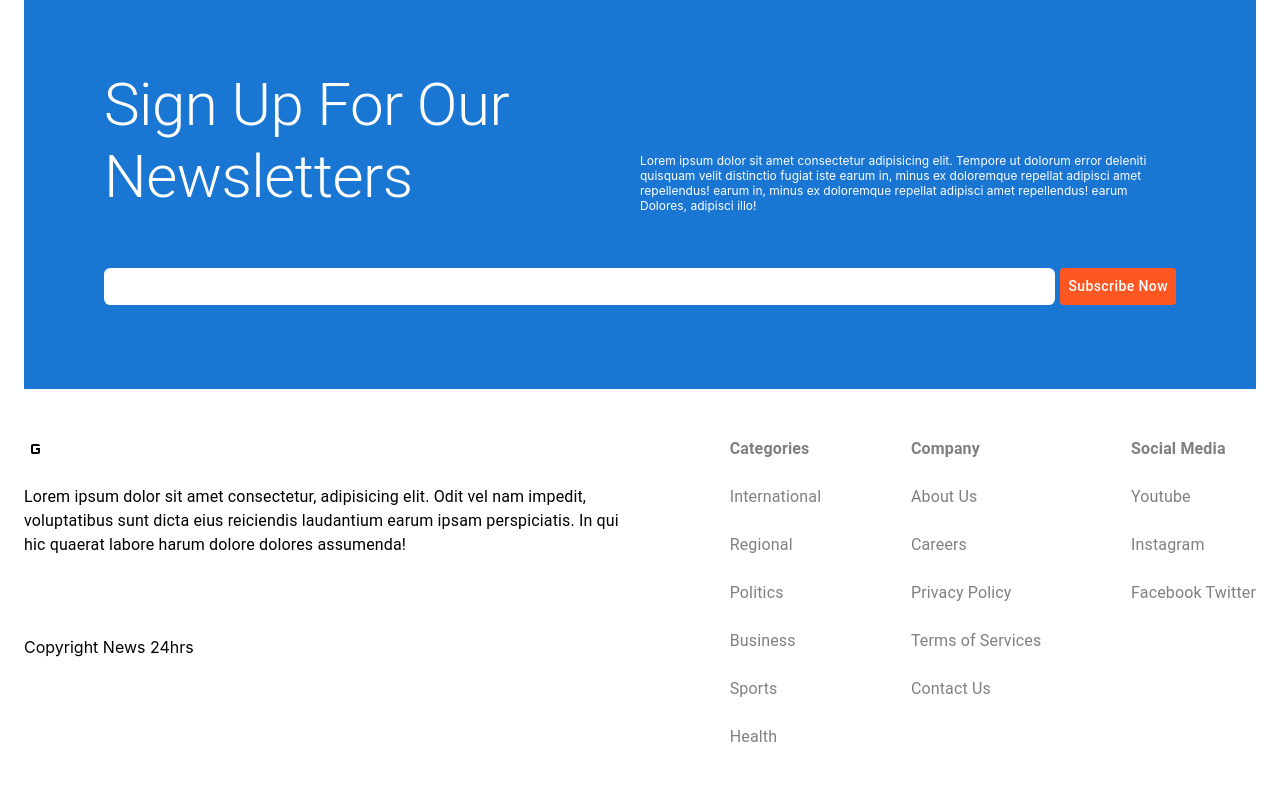
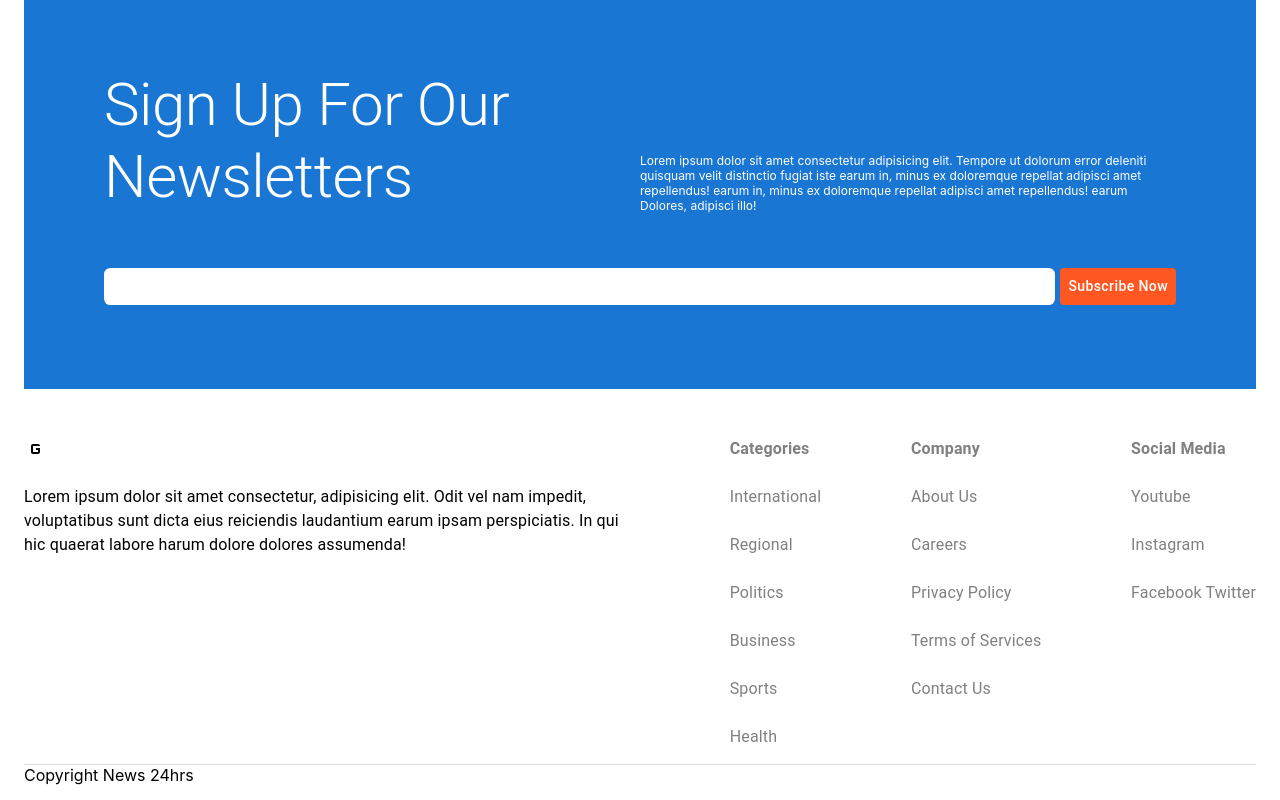
Before and after one commit to Abi0l9/All-News, a React (Create React App) app: page / in a window 1280 px wide. Shown: the part 2842-3642 px from the top of the page. Built offline with nearby package versions, Linux system fonts and the light colour scheme; no server answers.

Commit message:
installed axios for fetching data

```diff
--- a/package.json
+++ b/package.json
@@ -10,6 +10,7 @@
     "@testing-library/jest-dom": "^5.16.5",
     "@testing-library/react": "^13.4.0",
     "@testing-library/user-event": "^13.5.0",
+    "axios": "^1.4.0",
     "react": "^18.2.0",
     "react-dom": "^18.2.0",
     "react-router-dom": "^6.11.2",
--- a/src/App.js
+++ b/src/App.js
@@ -2,6 +2,7 @@ import { Box } from "@mui/material";
 import Layout from "./components/Layout";
 
 function App() {
+  console.log("key iss :" + process.env.REACT_APP_API_KEY);
   return (
     <Box sx={{}}>
       <Layout />
--- a/src/components/Footer/FooterContent.jsx
+++ b/src/components/Footer/FooterContent.jsx
@@ -1,24 +1,21 @@
-import { Box, Stack, Typography } from "@mui/material";
+import { Box, Divider, Menu, MenuItem, Stack, Typography } from "@mui/material";
 import React from "react";
 import { HorizontalStack } from "../../styled";
 import { GMobiledata } from "@mui/icons-material";
 
 function FooterContent() {
   return (
-    <Box sx={{ padding: "24px" }}>
+    <Box sx={{ padding: "24px", pb: 0 }}>
       <HorizontalStack>
         <Box width="50%">
-          <Stack justifyContent="space-between">
-            <Stack spacing={3}>
-              <GMobiledata />
-              <Typography>
-                Lorem ipsum dolor sit amet consectetur, adipisicing elit. Odit
-                vel nam impedit, voluptatibus sunt dicta eius reiciendis
-                laudantium earum ipsam perspiciatis. In qui hic quaerat labore
-                harum dolore dolores assumenda!
-              </Typography>
-            </Stack>
-            <Box sx={{ mt: "80px" }}>Copyright News 24hrs</Box>
+          <Stack spacing={3}>
+            <GMobiledata />
+            <Typography>
+              Lorem ipsum dolor sit amet consectetur, adipisicing elit. Odit vel
+              nam impedit, voluptatibus sunt dicta eius reiciendis laudantium
+              earum ipsam perspiciatis. In qui hic quaerat labore harum dolore
+              dolores assumenda!
+            </Typography>
           </Stack>
         </Box>
         <Box>
@@ -51,6 +48,14 @@ function FooterContent() {
           </Stack>
         </Box>
       </HorizontalStack>
+      <Divider />
+      <HorizontalStack>
+        <Box sx={{ my: 0 }}>Copyright News 24hrs</Box>
+        {/* <Menu>
+          <MenuItem>EN</MenuItem>
+          <MenuItem>AR</MenuItem>
+        </Menu> */}
+      </HorizontalStack>
     </Box>
   );
 }
```
Also changed, not shown: 2 other files (tests, documents, lock files or other folders).
